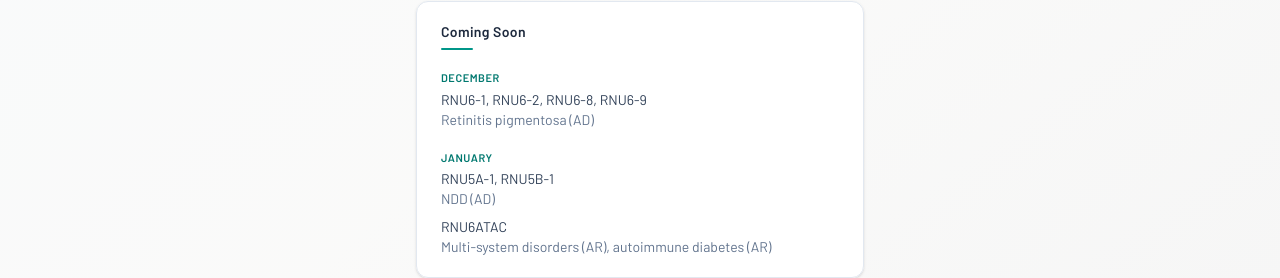
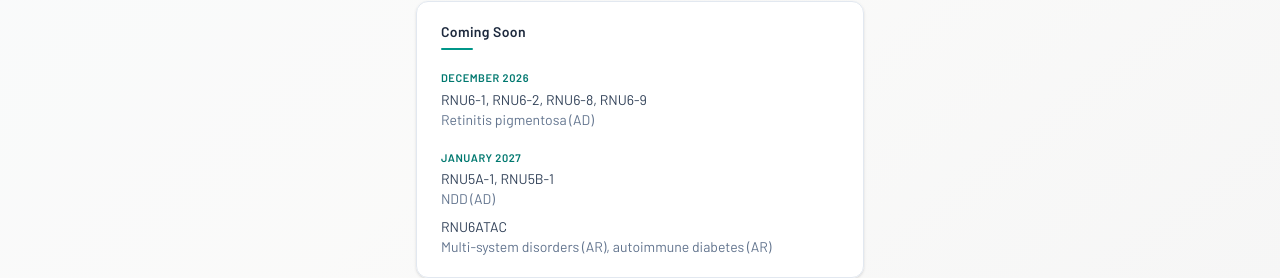
Before and after one commit to Computational-Rare-Disease-Genomics-WHG/RNUdb, a React (Vite) app: page / in a window 1280 px wide. Shown: the part 494-772 px from the top of the page. Built offline with nearby package versions, Linux system fonts and the light colour scheme; no server answers.

Commit message:
feat: show years on Coming Soon release months

```diff
--- a/src/pages/Home.tsx
+++ b/src/pages/Home.tsx
@@ -96,7 +96,7 @@ const Home: React.FC = () => {
             <div className="mt-5 space-y-5 text-sm">
               <div>
                 <p className="text-[11px] font-semibold uppercase tracking-wider text-teal-700">
-                  December
+                  December 2026
                 </p>
                 <p className="mt-1 text-slate-700">RNU6-1, RNU6-2, RNU6-8, RNU6-9</p>
                 <p className="text-slate-500">Retinitis pigmentosa (AD)</p>
@@ -104,7 +104,7 @@ const Home: React.FC = () => {
 
               <div>
                 <p className="text-[11px] font-semibold uppercase tracking-wider text-teal-700">
-                  January
+                  January 2027
                 </p>
                 <p className="mt-1 text-slate-700">RNU5A-1, RNU5B-1</p>
                 <p className="text-slate-500">NDD (AD)</p>
```
